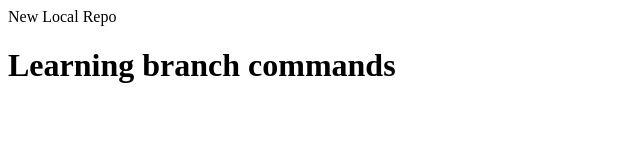
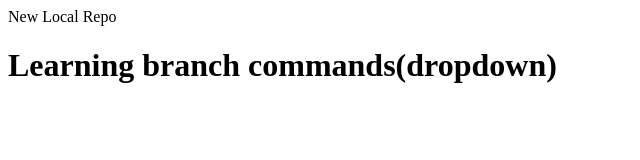
Before and after one commit to vaish0553/LocalRepo, a plain HTML site: page index.html in a window 1280 px wide. Shown: the whole page, without its empty margins (0-640 px from the left). Drawn offline with Linux system fonts and the light colour scheme.

```diff
--- a/index.html
+++ b/index.html
@@ -1,2 +1,2 @@
 <p>New Local Repo</p>
-<h1>Learning branch commands</h1>
+<h1>Learning branch commands(dropdown)</h1>
```
